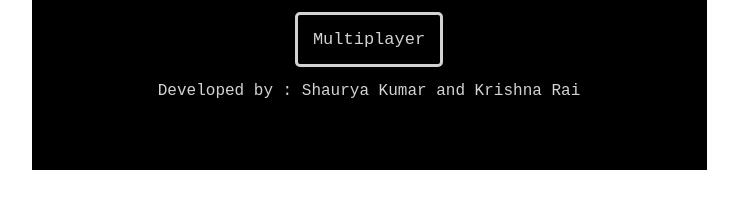
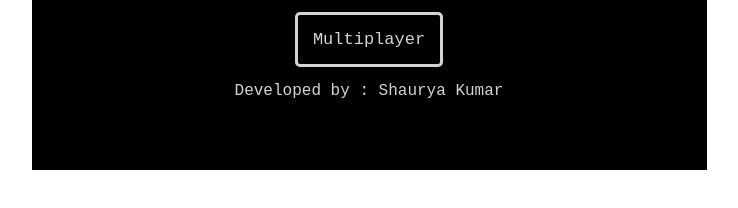
Before and after one commit to Shauryakumar9/Pong_Game, a plain HTML site: page index.html in a window 1280 px wide. Shown: the part 282-490 px from the top of the page, without its empty margins (271-1009 px from the left). Drawn offline with Linux system fonts and the light colour scheme.

Commit message:
Update index.html

```diff
--- a/index.html
+++ b/index.html
@@ -13,9 +13,7 @@
         <h1>Welcome to Pong</h1>
         <button class="singleplayer">Single Player</button
         ><button class="multiplayer">Multiplayer</button>
-        <span class="credits">
-          Developed by : Shaurya Kumar and Krishna Rai</span
-        >
+        <span class="credits"> Developed by : Shaurya Kumar</span>
       </div>
       <div class="info"></div>
       <div class="option hide">
```
